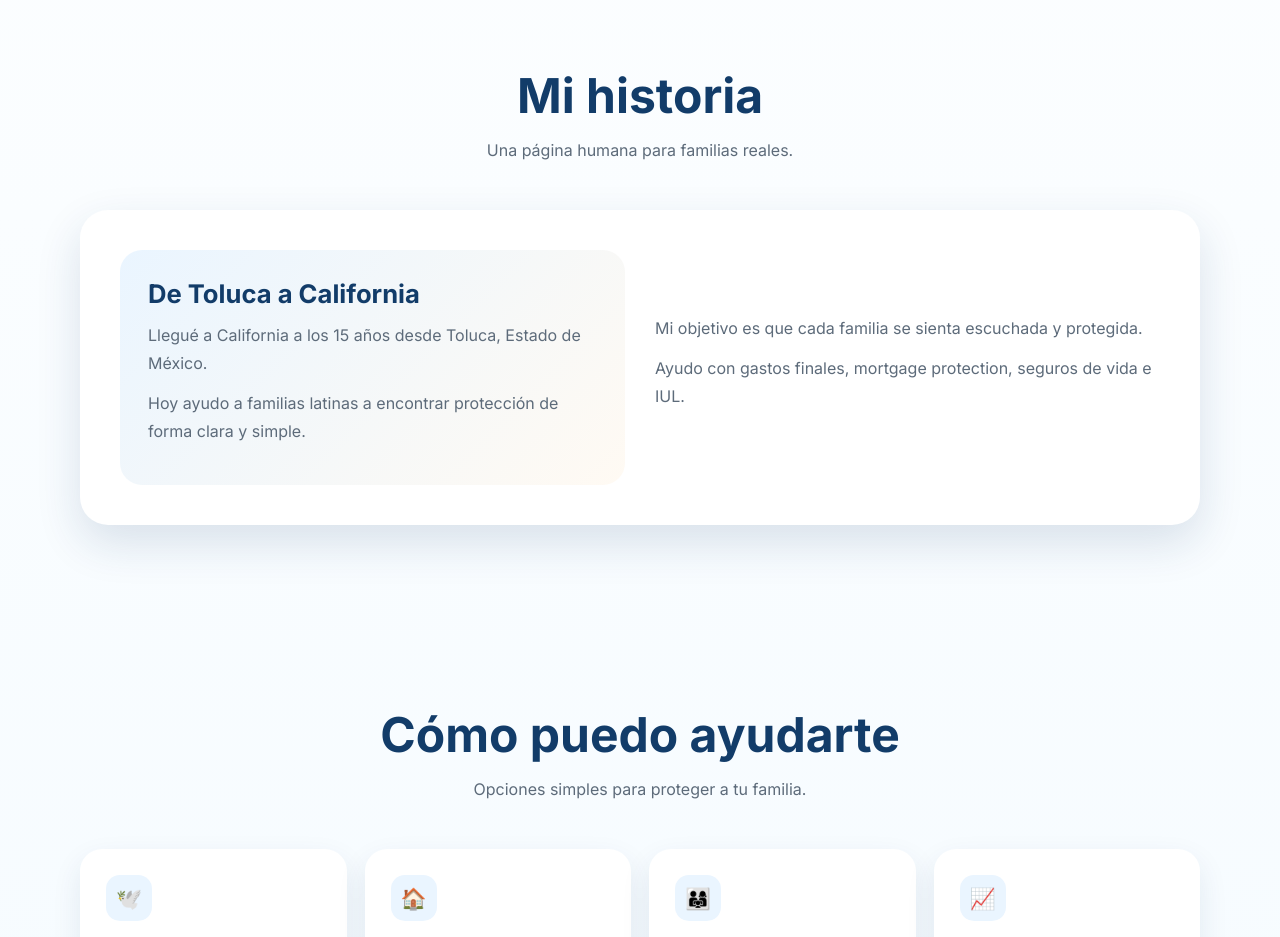
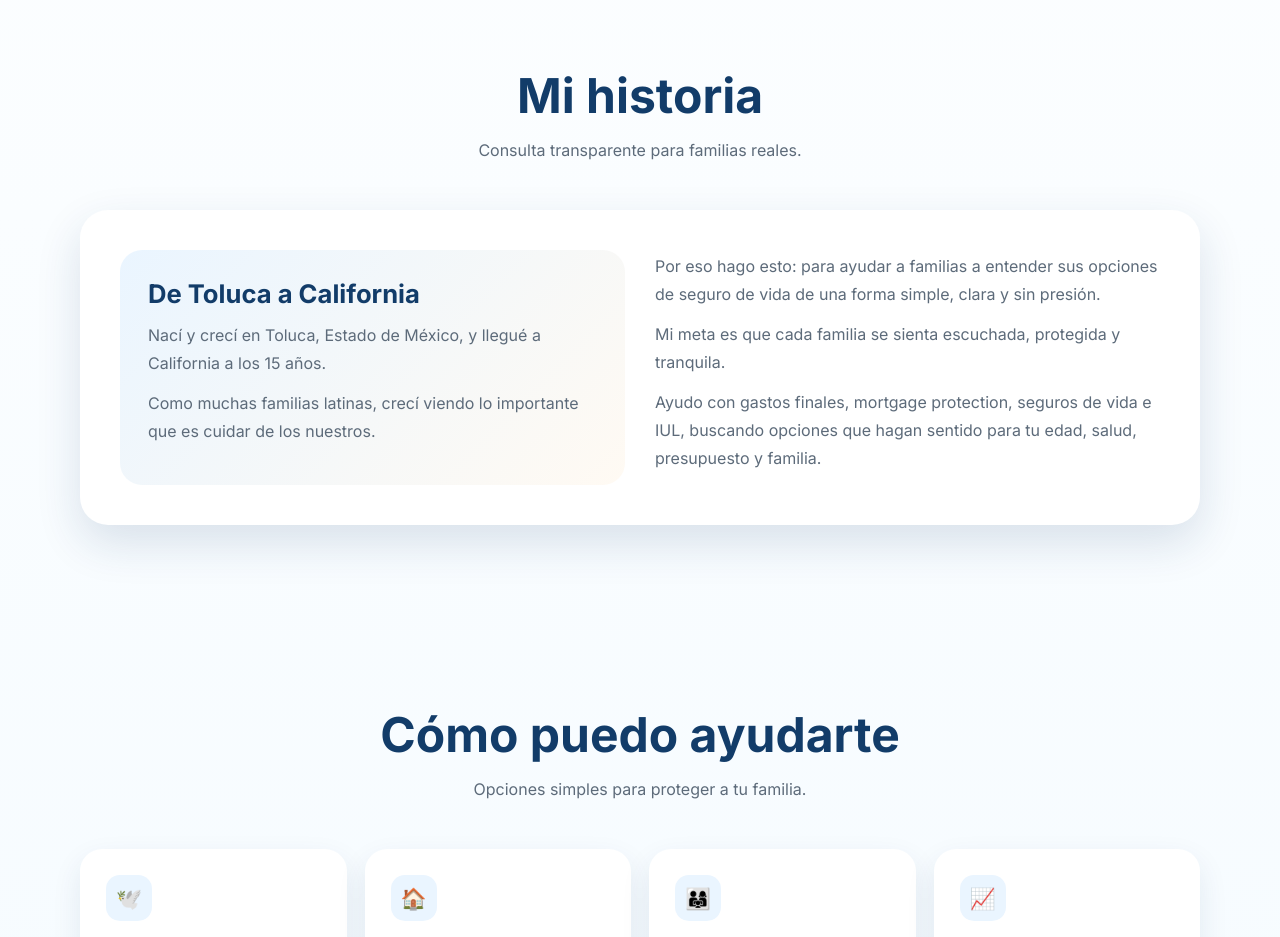
Before and after one commit to christiangvazquez/christianvazquez, a plain HTML site: page index.html in a window 1280 px wide. Shown: the part 860-1797 px from the top of the page. Drawn offline with Linux system fonts and the light colour scheme.

Commit message:
Update personal story and mission statements

```diff
--- a/index.html
+++ b/index.html
@@ -579,7 +579,7 @@ Seguros de vida, gastos finales, mortgage protection e IUL.
 <h2>Mi historia</h2>
 
 <p>
-Una página humana para familias reales.
+Consulta transparente para familias reales.
 </p>
 </div>
 
@@ -590,11 +590,11 @@ Una página humana para familias reales.
 <h3>De Toluca a California</h3>
 
 <p>
-Llegué a California a los 15 años desde Toluca, Estado de México.
+Nací y crecí en Toluca, Estado de México, y llegué a California a los 15 años.
 </p>
 
 <p>
-Hoy ayudo a familias latinas a encontrar protección de forma clara y simple.
+Como muchas familias latinas, crecí viendo lo importante que es cuidar de los nuestros.
 </p>
 
 </div>
@@ -602,11 +602,15 @@ Hoy ayudo a familias latinas a encontrar protección de forma clara y simple.
 <div class="about-text">
 
 <p>
-Mi objetivo es que cada familia se sienta escuchada y protegida.
+Por eso hago esto: para ayudar a familias a entender sus opciones de seguro de vida de una forma simple, clara y sin presión.
 </p>
 
 <p>
-Ayudo con gastos finales, mortgage protection, seguros de vida e IUL.
+Mi meta es que cada familia se sienta escuchada, protegida y tranquila.
+</p>
+
+<p>
+Ayudo con gastos finales, mortgage protection, seguros de vida e IUL, buscando opciones que hagan sentido para tu edad, salud, presupuesto y familia.
 </p>
 
 </div>
```
